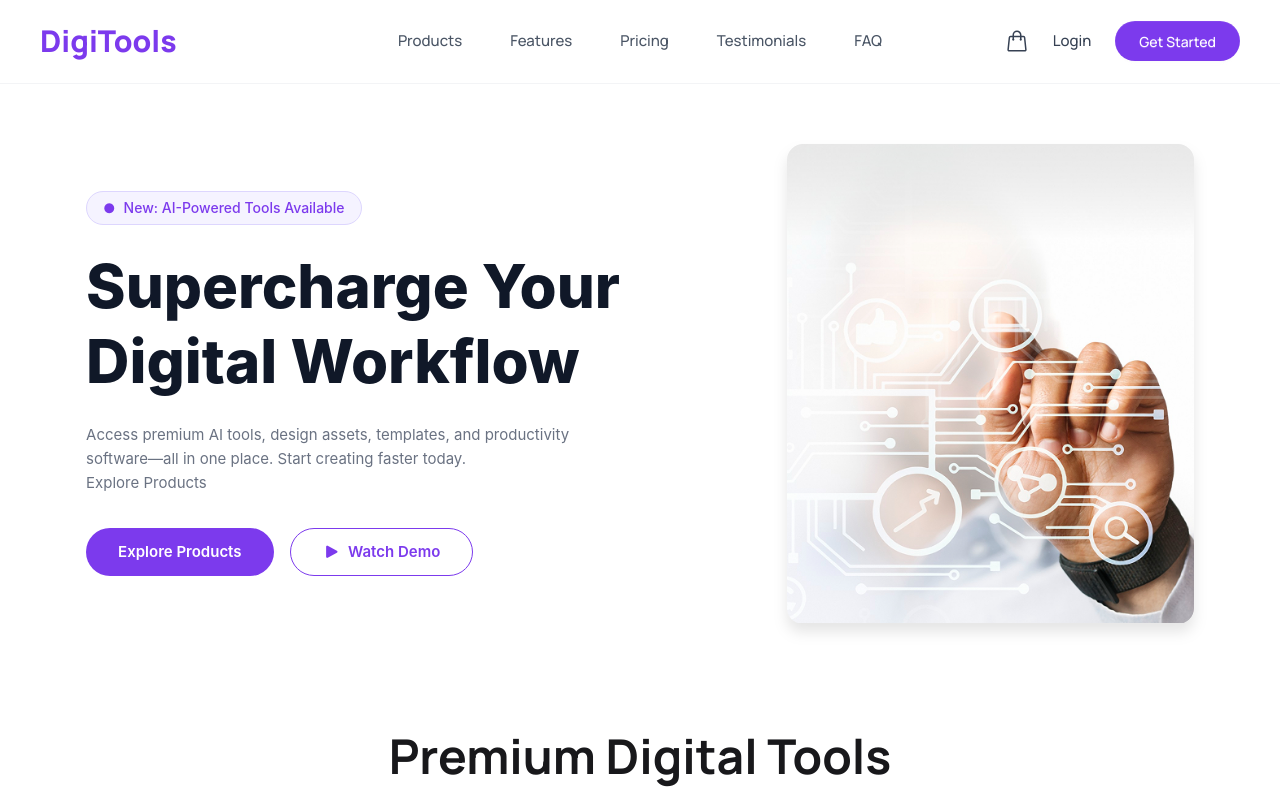
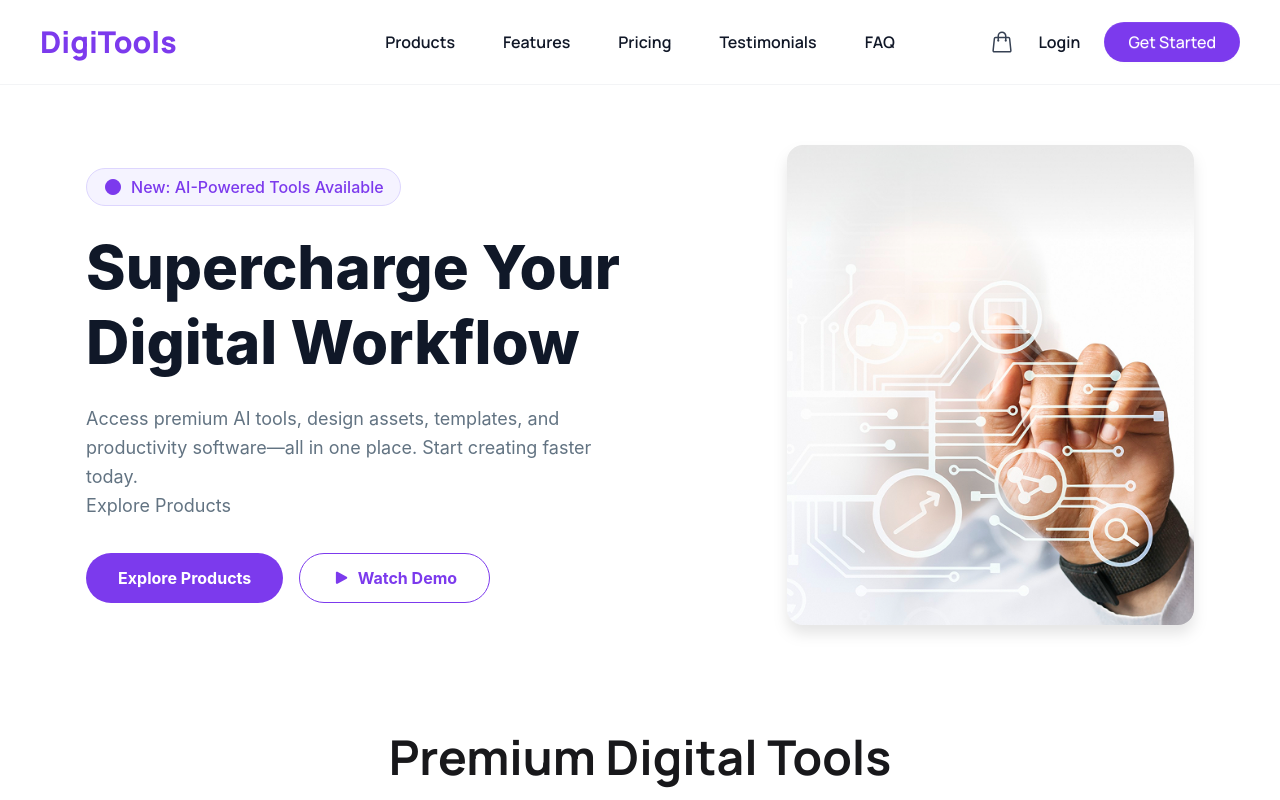
Before and after one commit to mdmaruf2026/Assignment_6, a React (Vite) app: page / in a window 1280 px wide. Shown: the top 800 px of the page. Built offline with nearby package versions, Linux system fonts and the light colour scheme.

Commit message:
Code Updated 6

```diff
--- a/src/App.jsx
+++ b/src/App.jsx
@@ -44,10 +44,10 @@ function App() {
 
       <div className="text-center mt-12 mb-4">
         <h2 className="text-5xl font-bold pb-6">Premium Digital Tools</h2>
-        <p className='pb-2'>Choose from our curated collection of premium digital products designed <br /> to boost your productivity and creativity.</p>
+        <p className='pb-2 text-[#627382] '>Choose from our curated collection of premium digital products designed <br /> to boost your productivity and creativity.</p>
       </div>
 
-      {/* name of each tab group should be unique */}
+
       <div className="tabs tabs-box justify-center bg-transparent">
         <input
           type="radio"
--- a/src/component/Banner.jsx
+++ b/src/component/Banner.jsx
@@ -9,8 +9,8 @@ const Banner = () => {
         <div className="space-y-6">
 
           {/* Badge */}
-          <div className="inline-flex items-center gap-2 bg-[#F5F3FF] border border-[#DDD6FE] text-[#7C3AED] text-sm font-medium px-4 py-1.5 rounded-full">
-            <i className="fa-solid fa-circle text-[10px] text-[#7C3AED]"></i>
+          <div className="inline-flex items-center gap-2 bg-[#F5F3FF] border border-[#DDD6FE] text-[#7C3AED] text-[16px] font-medium px-4 py-1.5 rounded-full">
+            <i className="fa-solid fa-circle text-[16px] text-[#7C3AED]"></i>
             New: AI-Powered Tools Available
           </div>
 
@@ -20,7 +20,7 @@ const Banner = () => {
           </h1>
 
           {/* Paragraph */}
-          <p className="text-[15px] leading-relaxed text-gray-500 max-w-lg">
+          <p className="text-[18px] leading-relaxed text-[#627382] max-w-lg">
             Access premium AI tools, design assets, templates, and productivity software—all in one place.
             Start creating faster today.
             <br />
@@ -31,12 +31,12 @@ const Banner = () => {
           <div className="flex flex-wrap gap-4 pt-2">
 
             {/* Explore Products Button */}
-            <button className="bg-[#7C3AED] hover:bg-[#6D28D9] transition-all px-8 py-3 rounded-full font-semibold text-[15px] flex items-center gap-3 text-white">
+            <button className="bg-[#7C3AED] hover:bg-[#6D28D9] transition-all px-8 py-3 rounded-full font-bold text-[16px] flex items-center gap-3 text-white">
               Explore Products
             </button>
 
             {/*Demo Button */}
-            <button className="border border-[#7C3AED] text-[#7C3AED] hover:bg-[#F5F3FF] transition-all px-8 py-3 rounded-full font-semibold text-[15px] flex items-center gap-2">
+            <button className="border border-[#7C3AED] text-[#7C3AED] hover:bg-[#F5F3FF] transition-all px-8 py-3 rounded-full font-bold text-[16px] flex items-center gap-2">
               <i className="fa-solid fa-play text-sm"></i>
               Watch Demo
             </button>
--- a/src/component/Footer.jsx
+++ b/src/component/Footer.jsx
@@ -56,15 +56,18 @@ const Footer = () => {
 
             <h3 className="text-white font-semibold mb-5 text-[15px]">Social Links</h3>
             <div className="flex gap-4">
+
               {/* Instagram */}
               <a href="#" className="w-10 h-10 bg-white hover:bg-gray-200 transition-colors rounded-full flex items-center justify-center text-[#1E293B] text-xl cursor-pointer">
                 <i className="fa-brands fa-instagram text-base"></i>
               </a>
+
               {/* Facebook */}
               <a href="#" className="w-10 h-10 bg-white hover:bg-gray-200 transition-colors rounded-full flex items-center justify-center text-[#1E293B] text-xl cursor-pointer">
                 <i className="fa-brands fa-facebook-f text-base"></i>
               </a>
-              {/* X (Twitter) */}
+
+              {/* (Twitter) */}
               <a href="#" className="w-10 h-10 bg-white hover:bg-gray-200 transition-colors rounded-full flex items-center justify-center text-[#1E293B] text-xl cursor-pointer">
                 <i className="fa-brands fa-x-twitter text-base"></i>
               </a>
--- a/src/component/NavBar.jsx
+++ b/src/component/NavBar.jsx
@@ -14,7 +14,7 @@ const NavBar = ({carts = []}) => {
       {/* Navigation Links */}
       <div className="navbar-center hidden lg:flex">
 
-        <ul className="menu menu-horizontal gap-6 px-1 text-[15px] font-medium text-gray-600">
+        <ul className="menu menu-horizontal gap-6 px-1 text-[16px] font-semibold text-[#101727]">
           <li className="hover:text-gray-900 transition-colors">
             <a href="#">Products</a>
           </li>
@@ -49,12 +49,12 @@ const NavBar = ({carts = []}) => {
         </button>
 
         {/* Login */}
-        <button className="text-[15px] font-medium text-gray-700 hover:text-gray-900">
+        <button className="text-[16px] font-semibold text-[#101727] hover:text-gray-900">
           Login
         </button>
 
         {/* Action Button */}
-        <button className=" btn bg-[#7C3AED] hover:bg-[#6D28D9] border-none text-white px-6 rounded-full font-medium normal-case">
+        <button className="text-semibold text-[16px] btn bg-[#7C3AED] hover:bg-[#6D28D9] border-none text-white px-6 rounded-full font-medium normal-case">
           Get Started
         </button>
       </div>
--- a/src/component/Pricing.jsx
+++ b/src/component/Pricing.jsx
@@ -55,7 +55,7 @@ const Pricing = () => {
                 </div>
 
 
-                {/* Card 2: Pro Plan (The Purple One) */}
+                {/* Card 2: Pro Plan */}
                 <div className="bg-[#7C3AED] text-white rounded-2xl p-8 flex-1 flex flex-col justify-between shadow-lg relative transform md:scale-105">
 
                     {/* Most Popular Badge */}
```
